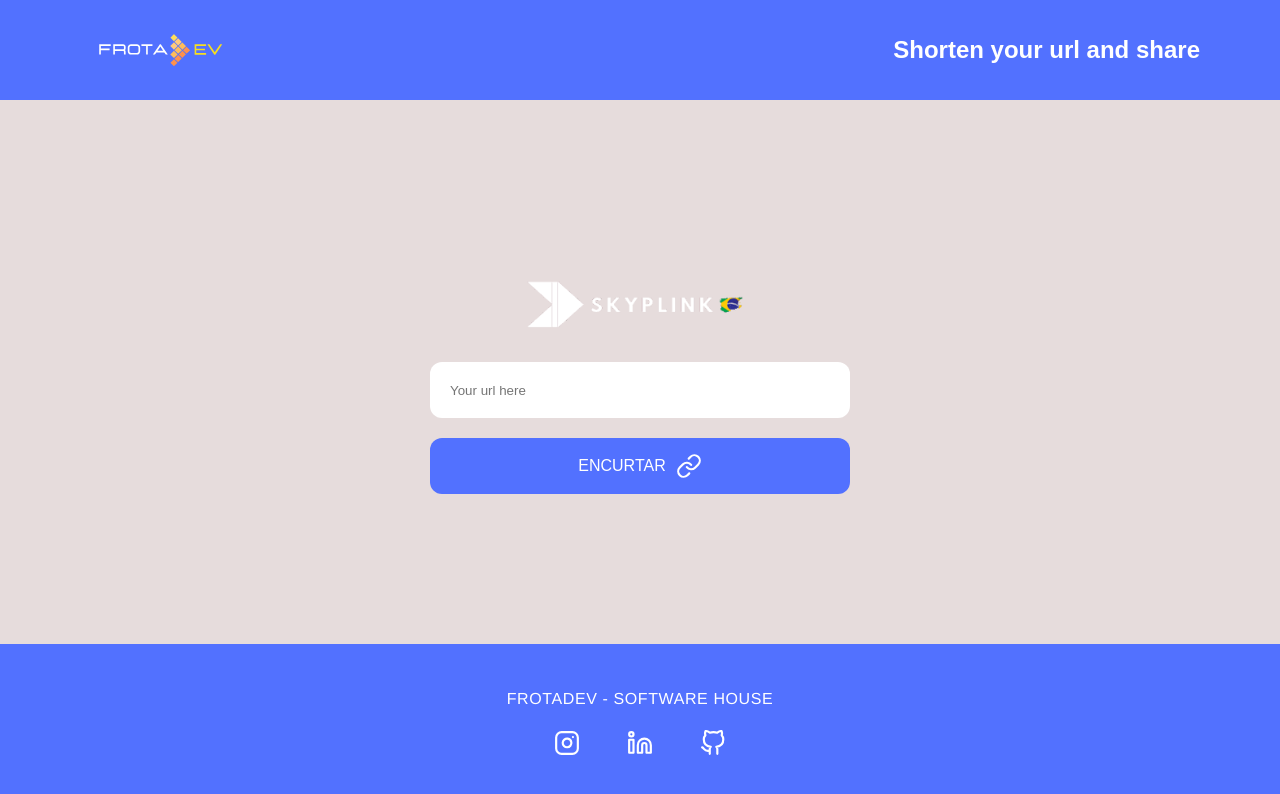
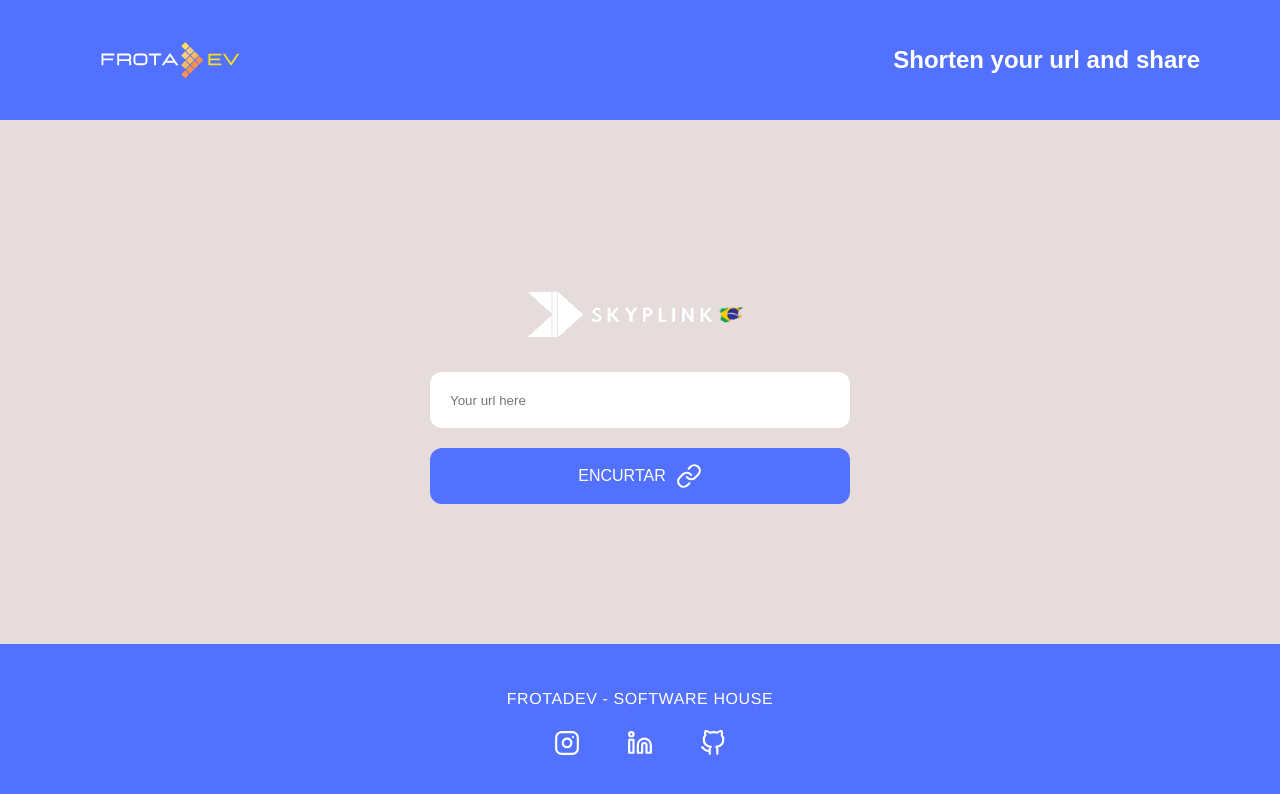
Before and after one commit to WallaceFrota/SkypLink, a React (Create React App) app in the folder frontend/: page / in a window 1280 px wide. Shown: the top 794 px of the page. Built offline with nearby package versions, Linux system fonts and the light colour scheme; the HTML template or start-up script is replaced by a standard one.

Commit message:
Alterado estilos

```diff
--- a/frontend/src/components/Header/styles.css
+++ b/frontend/src/components/Header/styles.css
@@ -14,6 +14,7 @@
 .page-header h2 {
     font-size: 16px;
     font-weight: 700;
+    max-width: 40%;
     text-align: right;
     font-family: Arial, Helvetica, sans-serif;
 }
@@ -21,12 +22,13 @@
 @media (min-width: 700px) {
     .page-header {
         padding: 0 80px;
+        height: 140px;
     }
     .page-header h2 {
         font-size: 24px;
     }
     .page-header img {
-        width: 166px;
+        width: 186px;
         height: 120px;
     }
 }
```
